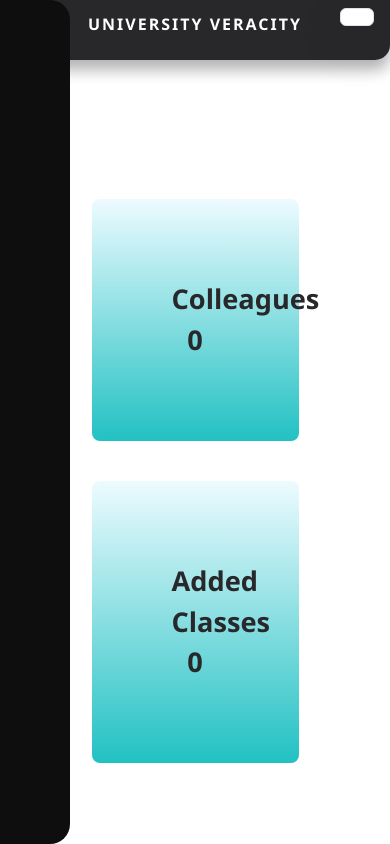
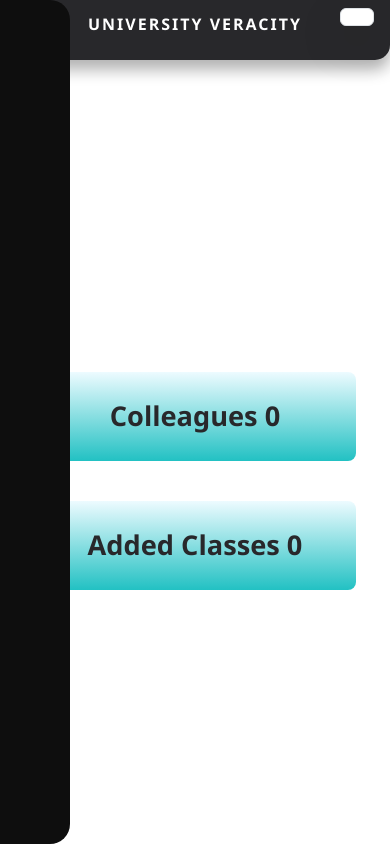
Before and after one commit to Verkiel-cmd/student-management-frontend, a React (Vite) app: page /Dashboard in a window 390 px wide. Built offline with nearby package versions, Linux system fonts and the light colour scheme; no server answers; sample sign-in values are in the browser's storage; some icons are missing.

Commit message:
Updated XYZ feature / bugfix / etc

```diff
--- a/src/Webstyles/main_side.css
+++ b/src/Webstyles/main_side.css
@@ -533,7 +533,7 @@ a.sidebar-link:hover {
     .parent-container-statistics {
         flex-direction: column;
         align-items: center;
-        padding: 5rem; /* Reduced padding on mobile */
+        padding: 1rem; /* Reduced padding on mobile */
         margin-top: 60px; /* Adjust to match header height */
     }
 
@@ -541,7 +541,7 @@ a.sidebar-link:hover {
     .total_statistics {
         display: flex; /* Switch to flex for stacking */
         flex-direction: column;
-        padding: 5rem; /* Reduce padding for mobile */
+        padding: 1.5rem; /* Reduce padding for mobile */
         max-width: 100%; /* Full width on mobile */
         width: 90%; /* Slightly less than full width for better spacing */
         margin: 0.5rem auto; /* Center cards on mobile with smaller margin */
```
